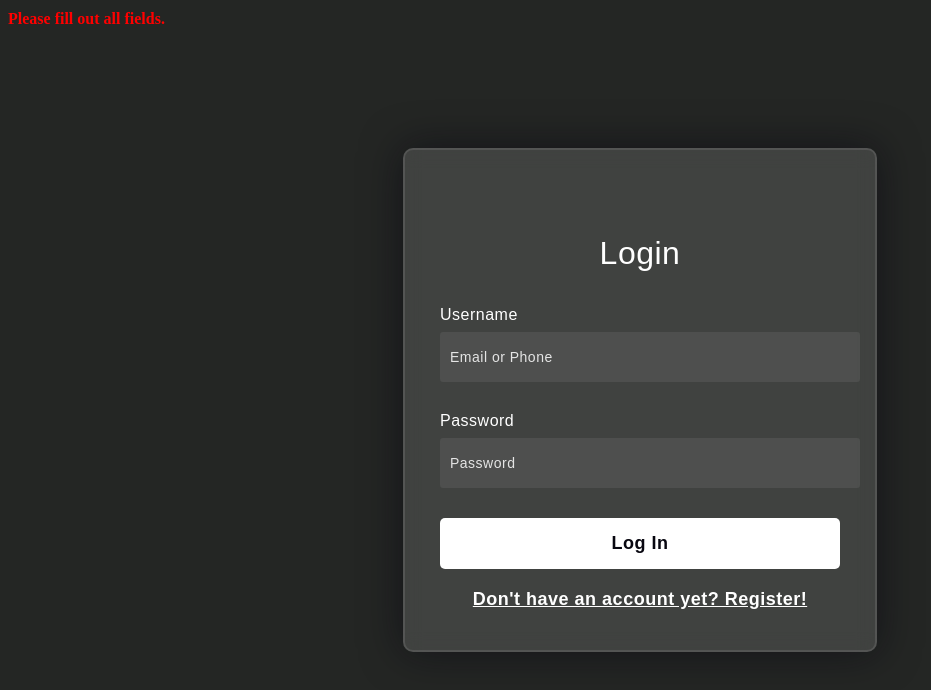
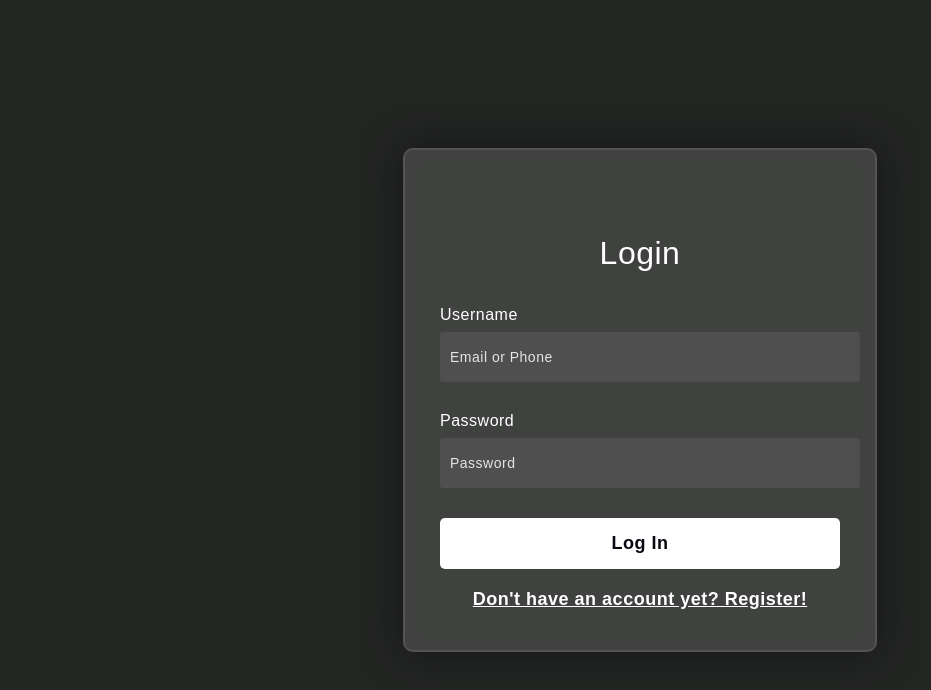
Before and after one commit to TimBrielmayer/InformatikWebseite, a website: page public/login.html in a window 1280 px wide. Shown: the whole page, without its empty margins (0-931 px from the left). Drawn offline with Linux system fonts and the light colour scheme.

Commit message:
removed a line

```diff
--- a/public/login.html
+++ b/public/login.html
@@ -11,8 +11,6 @@
 </head>
 
 <body>
-  <div id="login-error-msg" class="error-message">Please fill out all fields.</div> </div>
-
   <form id="login-form">
     <h3>Login</h3>
 
```
